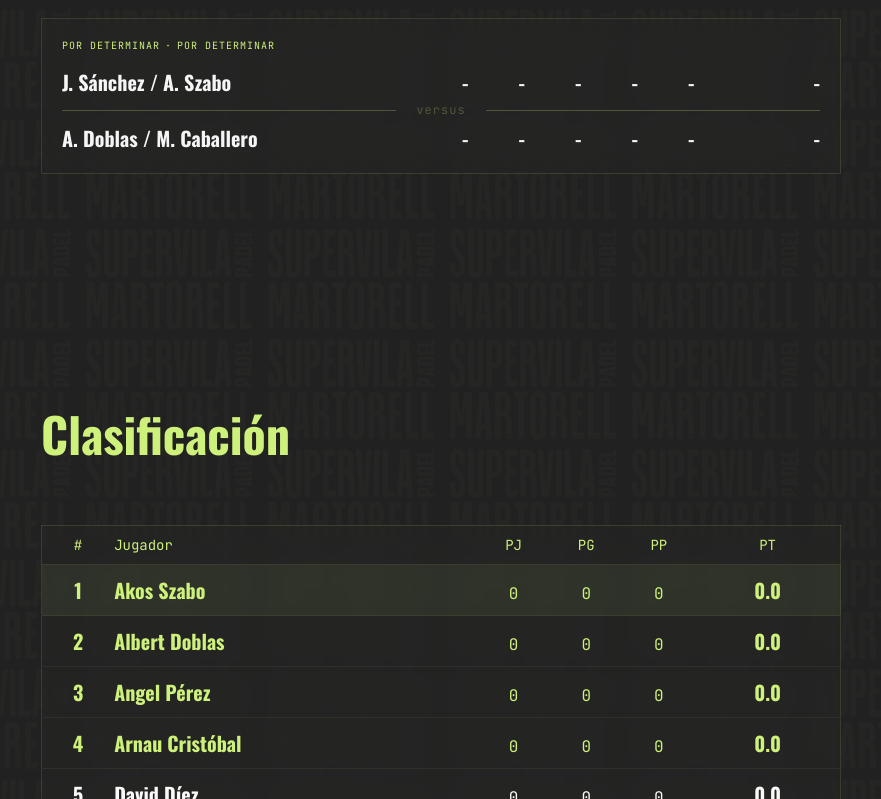
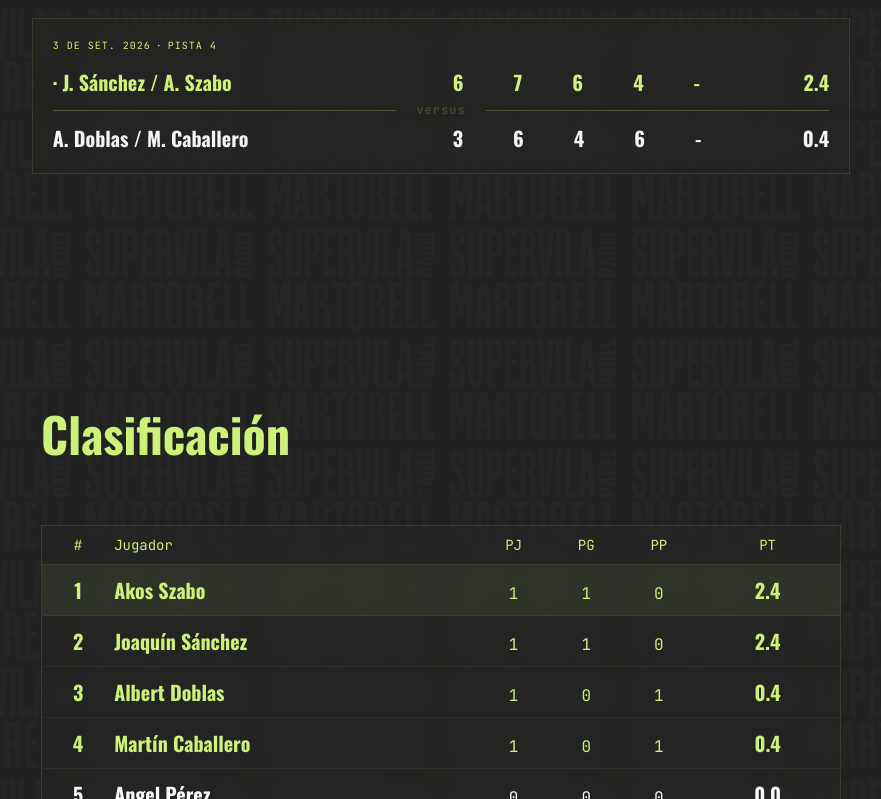
Before and after one commit to gperezdev/superliga, a React (Vite) app: page / in a window 1280 px wide. Shown: the part 1421-2220 px from the top of the page, without its empty margins (199-1080 px from the left). Built offline with nearby package versions, Linux system fonts and the light colour scheme.

Commit message:
update: game 1 round 1

```diff
--- a/src/data/ranking.json
+++ b/src/data/ranking.json
@@ -4,11 +4,11 @@
     { "name": "Angel Pérez", "gamesPlayed": 0, "wins": 0, "loses": 0, "points": 0 },
     { "name": "Arnau Cristóbal", "gamesPlayed": 0, "wins": 0, "loses": 0, "points": 0 },
     { "name": "Josep Cabrera", "gamesPlayed": 0, "wins": 0, "loses": 0, "points": 0 },
-    { "name": "Albert Doblas", "gamesPlayed": 0, "wins": 0, "loses": 0, "points": 0 },
-    { "name": "Akos Szabo", "gamesPlayed": 0, "wins": 0, "loses": 0, "points": 0 },
+    { "name": "Albert Doblas", "gamesPlayed": 1, "wins": 0, "loses": 1, "points": 0.4 },
+    { "name": "Akos Szabo", "gamesPlayed": 1, "wins": 1, "loses": 0, "points": 2.4 },
     { "name": "Gustavo Guerrero", "gamesPlayed": 0, "wins": 0, "loses": 0, "points": 0 },
     { "name": "Fran Domínguez", "gamesPlayed": 0, "wins": 0, "loses": 0, "points": 0 },
-    { "name": "Joaquín Sánchez", "gamesPlayed": 0, "wins": 0, "loses": 0, "points": 0 },
-    { "name": "Martín Caballero", "gamesPlayed": 0, "wins": 0, "loses": 0, "points": 0 },
+    { "name": "Joaquín Sánchez", "gamesPlayed": 1, "wins": 1, "loses": 0, "points": 2.4 },
+    { "name": "Martín Caballero", "gamesPlayed": 1, "wins": 0, "loses": 1, "points": 0.4 },
     { "name": "Roberto De la Gala", "gamesPlayed": 0, "wins": 0, "loses": 0, "points": 0 }
 ]
--- a/src/data/results.json
+++ b/src/data/results.json
@@ -20,10 +20,11 @@
                 },
                 {
                     "pairs": [["Joaquín Sánchez","Akos Szabo"],["Albert Doblas","Martín Caballero"]],
-                    "results": [[null, null, null, null, null],[null, null, null, null, null]],
-                    "points": [[null],[null]],
-                    "date": null,
-                    "court": null
+                    "results": [[6, 7, 6, 4, null],[3, 6, 4, 6, null]],
+                    "points": [[2.4],[0.4]],
+                    "date": "3 de set. 2026",
+                    "court": "Pista 4",
+                    "equipment": "Joaquín Sánchez"
                 }
             ]
         },
--- a/src/layouts/Results/Results.jsx
+++ b/src/layouts/Results/Results.jsx
@@ -165,7 +165,10 @@ const formatName = (name) => {
 
 
 // Componente para crear una pareja
-const Pair = ({ pair, results, points, opponentResults, opponentPoints }) => {
+const Pair = ({ pair, results, points, opponentPoints, equipment }) => {
+    const isMatchWinner = points?.[0] != null
+        && opponentPoints?.[0] != null
+        && points[0] > opponentPoints[0]
 
     return (
         <div className={styles['pair']}>
@@ -173,12 +176,13 @@ const Pair = ({ pair, results, points, opponentResults, opponentPoints }) => {
             <div className={styles.names}>
                 {pair.map((name, i) => (
                     <React.Fragment key={i}>
-                        <p className={points > opponentPoints ? styles.winner : ''}>
+                        <p className={isMatchWinner ? styles.winner : ''}>
+                            {equipment?.trim() === name?.trim() ? '· ' : ''}
                             {formatName(name)}
                         </p>
 
                         {i < pair.length - 1 && (
-                            <span className={points > opponentPoints ? styles.winner : ''}>/</span>
+                            <span className={isMatchWinner ? styles.winner : ''}>/</span>
                         )}
                     </React.Fragment>
                 ))}
@@ -187,13 +191,15 @@ const Pair = ({ pair, results, points, opponentResults, opponentPoints }) => {
             <div className={styles['sets']}>
                 {Array.from({ length: 5 }).map((_, i) => {
                     const myScore = results?.[i]
-                    const oppScore = opponentResults?.[i]
-                    const isWinner = myScore != null && oppScore != null && myScore > oppScore
-                    return (<p key={i} className={isWinner ? styles['winner'] : ''}>{myScore ?? '-'}</p>)
+                    return (
+                        <p key={i} className={isMatchWinner ? styles['winner'] : ''}>
+                            {myScore ?? '-'}
+                        </p>
+                    )
                 })}
             </div>
 
-            <p style={{marginLeft: 'auto'}} className={points > opponentPoints ? styles['winner'] : ''}>{points[0]?.toFixed(1) ?? '-'}</p>
+            <p style={{ marginLeft: 'auto' }} className={isMatchWinner ? styles['winner'] : ''}>{points?.[0]?.toFixed(1) ?? '-'}</p>
 
         </div>
     )
@@ -216,8 +222,8 @@ const Matches = ({ currentData }) => {
                         pair={game.pairs[0]}
                         results={game.results[0]}
                         points={game.points[0]}
-                        opponentResults={game.results[1]}
                         opponentPoints={game.points[1]}
+                        equipment={game.equipment}
                     />
 
                     <div style={{ display: 'flex', flexFlow: 'row nowrap', justifyContent: 'center', alignItems: 'center', width: '100%', opacity: '0.25' }}>
@@ -230,8 +236,8 @@ const Matches = ({ currentData }) => {
                         pair={game.pairs[1]}
                         results={game.results[1]}
                         points={game.points[1]}
-                        opponentResults={game.results[0]}
                         opponentPoints={game.points[0]}
+                        equipment={game.equipment}
                     />
                 </div>
             ))}
```
